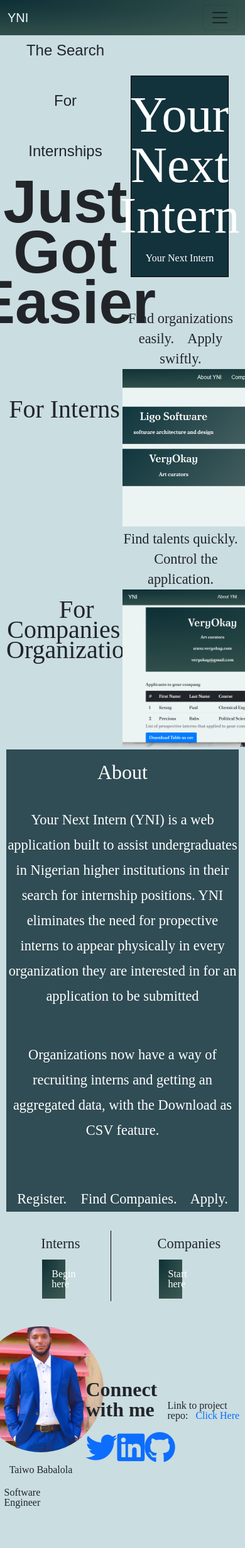
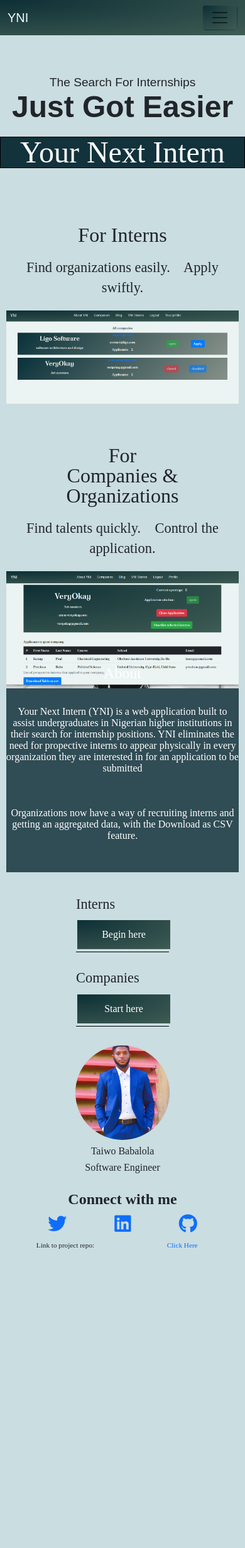
Before and after one commit to Taiwopeter-babs/your-next-intern, a Flask app: page / in a window 390 px wide; the page is wider, and only the part inside the window is pictured. Shown: that part at 63% size. After the commit the page ends 1983 px from the top of that part, so only its background shows below. Run offline with Flask 3, Linux system fonts and the light colour scheme; parts of the project's set-up code (start-up, migrations or seed data) failed here and were passed over; some libraries are stand-ins or nearby versions; some web fonts are replaced.

Commit message:
Update application for responsiveness

```diff
--- a/web_app/static/styles/header.css
+++ b/web_app/static/styles/header.css
@@ -1,6 +1,7 @@
 :root {
-    --main-color: #0D2F35;
+    --main-color: #468d9a;
     --main-radial: radial-gradient(at left top, #0D2F35, #3F5C54);
+    /* --main-radial: radial-gradient(at left top, #73a9b3, #3F5C54); */
 }
 
 /* =========== HEADER ============*/
@@ -28,6 +29,17 @@
 .nav-bar {
     background: var(--main-color);
     background-image: var(--main-radial)
+}
+
+.navbar-toggler {
+    background: var(--main-color);
+    background-image: var(--main-radial);
+}
+
+.navbar-toggler:focus {
+    text-decoration: none;
+    outline: 0;
+    box-shadow: 0 0 0 0.25rem;
 }
 
 ul.nav-links {
--- a/web_app/static/styles/index.css
+++ b/web_app/static/styles/index.css
@@ -299,3 +299,168 @@ article.contact>div {
 	text-decoration: none;
 	/* color: black; */
 }
+
+/** ============ HOME PAGE STYLES ======== **/
+/* Mobile Styles */
+@media screen and (max-width: 767px) {
+	.hero-container {
+		flex-flow: column;
+		height: auto;
+		margin-bottom: 20px;
+	}
+
+	.hero-container>div {
+		width: 100%;
+		margin-bottom: 20px;
+	}
+
+	.hero-call {
+		line-height: normal;
+	}
+
+	.hero-call p:first-child {
+		font-size: 1.2rem;
+	}
+
+	.hero-call p:last-child {
+		font-size: 1.5rem;
+	}
+
+	.hero-call #count-num {
+		font-size: 3rem;
+	}
+
+	.hero-logo {
+		width: 100%;
+	}
+
+	.hero-logo p:first-child {
+		font-size: 3rem;
+	}
+
+	.hero-dir article {
+		flex-flow: column;
+	}
+
+	section.hero-dir article.for-interns,
+	section.hero-dir article.for-org {
+		flex-flow: column;
+	}
+
+	.for-org>div:first-child,
+	.for-interns>div:first-child {
+		line-height: 2rem;
+		font-size: 2rem;
+
+	}
+
+	.for-org>div:not(:first-child) div,
+	.for-interns>div:not(:first-child) div {
+		margin-bottom: 20px;
+		/* border: 1px solid black; */
+
+	}
+
+	.for-interns>div,
+	.for-org>div {
+		width: 100%;
+		flex-flow: column;
+		margin-top: 20px;
+	}
+
+	.for-interns div img,
+	.for-org div img {
+		width: 100%;
+		height: auto;
+	}
+
+	.about p {
+		line-height: normal;
+		font-size: 1rem;
+	}
+
+	.about h2 {
+		font-size: 1.5rem;
+	}
+
+	.join-call {
+		flex-flow: column;
+	}
+
+	.join-call div:first-child {
+		border-right: none;
+		border-bottom: 1px solid black;
+	}
+
+	.join-call div:last-child {
+		margin-top: 20px;
+		border-bottom: 1px solid black;
+	}
+
+	.join-call p {
+		width: 100%;
+	}
+
+	.join-call a {
+		width: 100%;
+	}
+
+	section.dev {
+		flex-flow: column;
+		/* border: 1px solid black; */
+	}
+
+	.dev article {
+		width: 100%;
+		margin-bottom: 20px;
+	}
+
+	.dev article div {
+		margin-top: 10px;
+	}
+
+	.dev div img {
+		width: 150px;
+		height: 150px;
+	}
+
+	article.contact>div {
+		flex-flow: column;
+	}
+
+	.contact>div:first-child {
+		font-size: 1.5rem;
+	}
+
+	article.contact>div {
+		flex-flow: column;
+	}
+
+	div#social-links {
+		flex-flow: row;
+	}
+
+	div#social-links i {
+		font-size: 30px;
+
+	}
+
+	.github-link {
+		width: 100%;
+		margin: 0 auto;
+		display: flex;
+		flex-flow: row;
+		justify-content: space-evenly;
+		/* border: 1px solid black; */
+	}
+
+	.github-link span {
+		font-size: .7rem;
+		display: inline-block;
+		text-align: center;
+		width: 40%;
+	}
+}
+
+/* Default Styles */
+/* Add any styles that should apply to all screen sizes here */
--- a/web_app/templates/all_companies.html
+++ b/web_app/templates/all_companies.html
@@ -13,6 +13,7 @@
 	<link rel="stylesheet" href="../static/styles/common.css">
 	<link rel="stylesheet" href="../static/styles/header.css">
 	<link rel="stylesheet" href="../static/styles/all_companies.css">
+	<link rel="icon" href="../static/images/yni_logo.png" />
 	<script defer src="https://code.jquery.com/jquery-3.2.1.min.js"></script>
 	<script defer src="../static/scripts/intern_modal.js"></script>
 	<title>Your Next Intern</title>
--- a/web_app/templates/all_interns.html
+++ b/web_app/templates/all_interns.html
@@ -13,6 +13,7 @@
 	<link rel="stylesheet" href="../static/styles/common.css">
 	<link rel="stylesheet" href="../static/styles/header.css">
 	<link rel="stylesheet" href="../static/styles/all_interns.css">
+	<link rel="icon" href="../static/images/yni_logo.png" />
 	<script defer src="https://code.jquery.com/jquery-3.2.1.min.js"></script>
 	<script defer src="../static/scripts/intern_modal.js"></script>
 	<title>Your Next Intern</title>
--- a/web_app/templates/auth_all_companies.html
+++ b/web_app/templates/auth_all_companies.html
@@ -13,6 +13,7 @@
 	<link rel="stylesheet" href="../static/styles/common.css">
 	<link rel="stylesheet" href="../static/styles/header.css">
 	<link rel="stylesheet" href="../static/styles/all_companies.css">
+	<link rel="icon" href="../static/images/yni_logo.png" />
 	<script async src="https://code.jquery.com/jquery-3.2.1.min.js"></script>
 	<script type="module" defer src="../static/scripts/apply_to_company.js"></script>
 	<script type="module" defer src="../static/scripts/change_status.js"></script>
--- a/web_app/templates/index.html
+++ b/web_app/templates/index.html
@@ -6,14 +6,12 @@
 	<meta name="Your Next Intern"
 		content="Your Next Intern is a web application built to aid the search for interns and internship by companies and students respectively">
 	<meta name="viewport" content="width=device-width, initial-scale=1">
-	<!-- <link href="https://cdn.jsdelivr.net/npm/bootstrap@5.3.0-alpha3/dist/css/bootstrap.min.css" rel="stylesheet"
-		integrity="sha384-KK94CHFLLe+nY2dmCWGMq91rCGa5gtU4mk92HdvYe+M/SXH301p5ILy+dN9+nJOZ" crossorigin="anonymous"> -->
 	<link href="https://cdn.jsdelivr.net/npm/bootstrap@5.2.3/dist/css/bootstrap.min.css" rel="stylesheet"
 		integrity="sha384-rbsA2VBKQhggwzxH7pPCaAqO46MgnOM80zW1RWuH61DGLwZJEdK2Kadq2F9CUG65" crossorigin="anonymous">
-
 	<link rel="stylesheet" href="../static/styles/common.css">
 	<link rel="stylesheet" href="../static/styles/header.css">
 	<link rel="stylesheet" href="../static/styles/index.css">
+	<link rel="icon" href="../static/images/yni_logo.png" />
 	<script defer src="https://kit.fontawesome.com/e94210b672.js" crossorigin="anonymous"></script>
 	<script defer src="https://code.jquery.com/jquery-3.2.1.min.js"></script>
 
@@ -33,7 +31,7 @@
 				</button>
 				<div class="navbar-collapse collapse navigation" id="collapsiblenav">
 					<ul class="nav-links navbar-nav me-auto mb-2 mb-lg-0">
-						<li class="nav-item"><a href="index.html">About YNI</a></li>
+						<li class="nav-item"><a href="{{ url_for('app_auth.go_home') }}">About YNI</a></li>
 
 						<li class="nav-item"><a href="{{ url_for('app_views.all_companies') }}">Companies</a></li>
 						<li class="nav-item"><a href="">Blog</a></li>
@@ -103,7 +101,7 @@
 			</div>
 			<div class="hero-logo">
 				<p class="text-wrap">Your Next Intern</p>
-				<p class="text-wrap">Your Next Intern</p>
+				<!-- <p class="text-wrap">Your Next Intern</p> -->
 			</div>
 		</section>
 		<section class="hero-dir">
@@ -127,8 +125,7 @@
 				<div>
 					<div>
 						<p>
-							Find talents quickly. &ensp;
-							Control the application.
+							Find talents quickly. &ensp; Control the application.
 						</p>
 					</div>
 					<div class="img-container"><img src="../static/images/yni_com.PNG" alt="Company profile image">
@@ -154,9 +151,6 @@
 				</p>
 				<br>
 				<hr>
-				<p>
-					Register. &ensp; Find Companies. &ensp; Apply.
-				</p>
 			</article>
 			<article class="join-call">
 				<div>
@@ -188,9 +182,8 @@
 								class="fa-brands fa-github fa-2xl"></i></a></div>
 				</div>
 
-
 			</article>
-			<article>
+			<article class="github-link">
 				<span>Link to project repo:</span><span><a href="https://github.com/Taiwopeter-babs/your-next-intern"
 						target="_blank">&ensp; Click Here</a></span>
 			</article>
--- a/web_app/templates/intern_profile.html
+++ b/web_app/templates/intern_profile.html
@@ -13,8 +13,8 @@
 	<link rel="stylesheet" href="../static/styles/common.css">
 	<link rel="stylesheet" href="../static/styles/header.css">
 	<link rel="stylesheet" href="../static/styles/intern_profile.css">
+	<link rel="icon" href="../static/images/yni_logo.png" />
 	<script defer src="https://code.jquery.com/jquery-3.2.1.min.js"></script>
-	<!-- <script src="https://code.jquery.com/jquery-3.2.1.min.js"></script> -->
 	<script type="module" defer src="../static/scripts/intern_companies.js"></script>
 	<script defer src="../static/scripts/upload_image.js"></script>
 	<title>Your Next Intern</title>
--- a/web_app/templates/open_org.html
+++ b/web_app/templates/open_org.html
@@ -13,6 +13,7 @@
 	<link rel="stylesheet" href="../static/styles/common.css">
 	<link rel="stylesheet" href="../static/styles/header.css">
 	<link rel="stylesheet" href="../static/styles/open_org.css">
+	<link rel="icon" href="../static/images/yni_logo.png" />
 	<script defer src="https://code.jquery.com/jquery-3.2.1.min.js"></script>
 	<script type="module" defer src="../static/scripts/open_org.js"></script>
 	<script type="module" defer src="../static/scripts/open_org_apply.js"></script>
--- a/web_app/templates/org_profile.html
+++ b/web_app/templates/org_profile.html
@@ -13,6 +13,7 @@
 	<link rel="stylesheet" href="../static/styles/common.css">
 	<link rel="stylesheet" href="../static/styles/header.css">
 	<link rel="stylesheet" href="../static/styles/org_profile.css">
+	<link rel="icon" href="../static/images/yni_logo.png" />
 	<script defer src="https://code.jquery.com/jquery-3.2.1.min.js"></script>
 	<script type="module" defer src="../static/scripts/company_status.js"></script>
 	<script defer src="../static/scripts/download.js"></script>
```
Also changed, not shown: web_app/templates/intern_signup.html (+11 -6 lines), web_app/templates/login.html (+6 -4 lines), web_app/templates/org_signup.html (+7 -4 lines), web_app/static/images/yni_logo.png (added).
